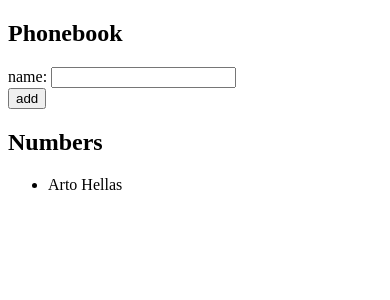
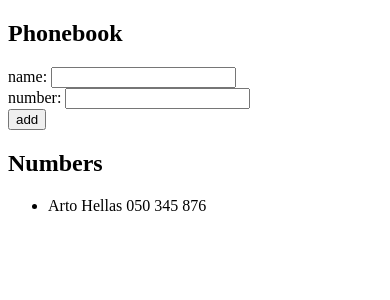
Before and after one commit to Naomyc/fullstack-open-course, a React (Vite) app in the folder part2/: page / in a window 390 px wide. Shown: the top 300 px of the page. Built offline with nearby package versions, Linux system fonts and the light colour scheme.

Commit message:
exercise 2.8 phonebook step3

```diff
--- a/part2/src/App.jsx
+++ b/part2/src/App.jsx
@@ -3,24 +3,31 @@ import { useState } from 'react'
 const App = () => {
   const [persons, setPersons] = useState([
     { name: 'Arto Hellas',
+      number:'050 345 876',
       id:1
      }
   ])
   const [newName, setNewName] = useState('')
+  const [newNumber,setNewNumber]=useState('')
 
   const newPerson=(event)=>{
     event.preventDefault()
     const newObject={
       name:newName,
-      id: persons.length +1
+      id: persons.length +1,
+      number:newNumber
     }
     setPersons(persons.concat(newObject))
     setNewName('')
+    setNewNumber('')
   }
 
   const handlePersonChange=(event)=>{
     console.log(event.target.value)
     setNewName(event.target.value)
+  }
+  const handleNumbers=(event)=>{
+    setNewNumber(event.target.value)
   }
   const existingName=persons.some(person=>person.name===newName)
 if (persons.some(person=>person.name===newName)){
@@ -35,6 +42,12 @@ if (persons.some(person=>person.name===newName)){
           name: <input
           value={newName}
           onChange={handlePersonChange}/>
+
+        </div>
+        <div>
+          number: <input
+             value={newNumber}
+             onChange={handleNumbers} />
         </div>
         <div>
           <button type="submit">add</button>
@@ -44,7 +57,8 @@ if (persons.some(person=>person.name===newName)){
       <ul>
         {persons.map(person=>(
           <li key={person.id}>
-            {person.name}
+            {person.name}  {' '}
+            {person.number}
           </li>
         ))}
       </ul>
```
